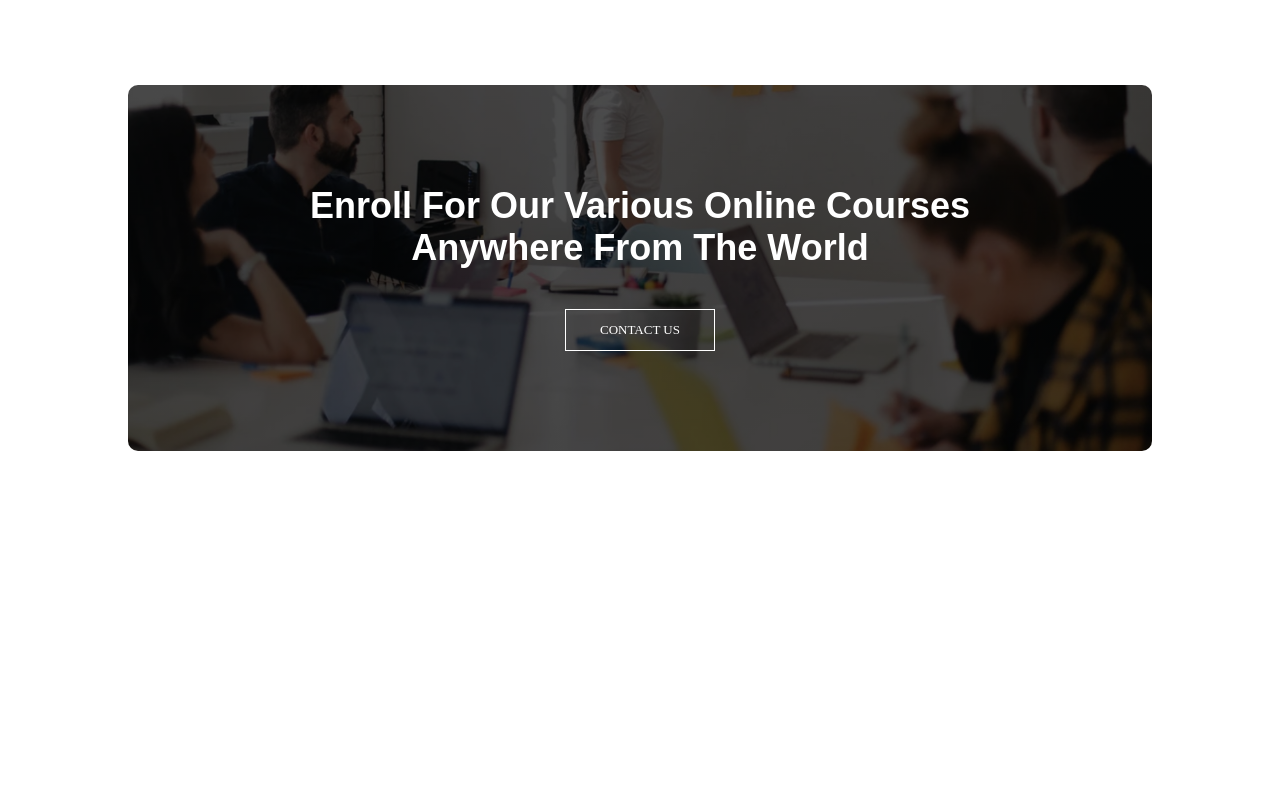
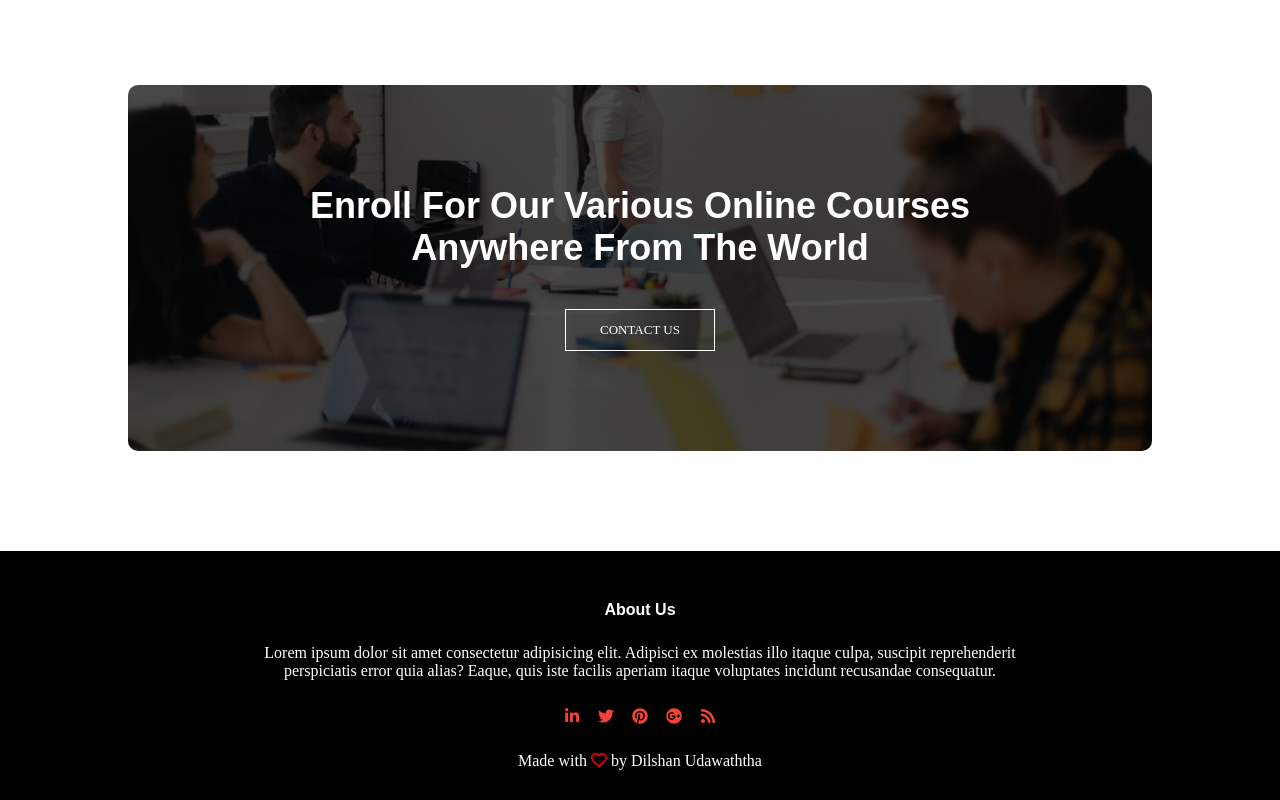
Before and after one commit to DilshanUdawaththa/University-Website-HTML-CSS, a plain HTML site: page index.html in a window 1280 px wide. Shown: the part 3278-4078 px from the top of the page. Before the commit the page ends 3829 px from the top, so only its background shows below. Drawn offline with Linux system fonts and the light colour scheme; a web font is replaced by a local one.

Commit message:
footer section done

```diff
--- a/index.html
+++ b/index.html
@@ -215,6 +215,26 @@
     </section>
     <!-- End call to action section -->
 
+    <!-- Start footer section -->
+    <section class="footer">
+        <h4>About Us</h4>
+        <p>
+            Lorem ipsum dolor sit amet consectetur adipisicing elit.
+            Adipisci ex molestias illo itaque culpa, suscipit reprehenderit <br>
+            perspiciatis error quia alias? Eaque, quis iste facilis aperiam
+            itaque voluptates incidunt recusandae consequatur.
+        </p>
+        <div class="icons">
+            <i class="fab fa-linkedin-in fa-fw"></i>
+            <i class="fab fa-twitter fa-fw"></i>
+            <i class="fab fa-pinterest fa-fw"></i>
+            <i class="fab fa-google-plus fa-fw"></i>
+            <i class="fas fa-rss fa-fw"></i>
+        </div><!-- .icons -->
+        <p>Made with <i class="far fa-heart"></i> by Dilshan Udawaththa</p>
+    </section>
+    <!-- End footer section -->
+
     <!-- External javascript -->
     <script src="/main.js"></script>
 </body>
--- a/style.css
+++ b/style.css
@@ -432,3 +432,48 @@ nav .fas {
         font-size: 24px;
     }
 }
+
+/* footer section */
+
+.footer {
+    width: 100%;
+    text-align: center;
+    padding: 30px 0;
+    background-color: black;
+}
+
+.footer h4 {
+    margin: 20px 0 25px 0;
+    font-weight: 600;
+    color: white;
+    font-family: Arial, Helvetica, sans-serif;
+}
+
+.footer p {
+    color: white;
+}
+
+.footer .icons {
+    margin: 10px;
+}
+
+.icons .fab, .icons .fas {
+    color: #f44336;
+    margin: 0 5px;
+    cursor: pointer;
+    padding: 18px 0;
+}
+
+.footer .far {
+    color: red;
+}
+
+.icons .fab:hover, .icons .fas:hover {
+    color: white;
+}
+
+@media(max-width: 700px) {
+    .footer p {
+        margin: 0 15px;
+    }
+}
```
